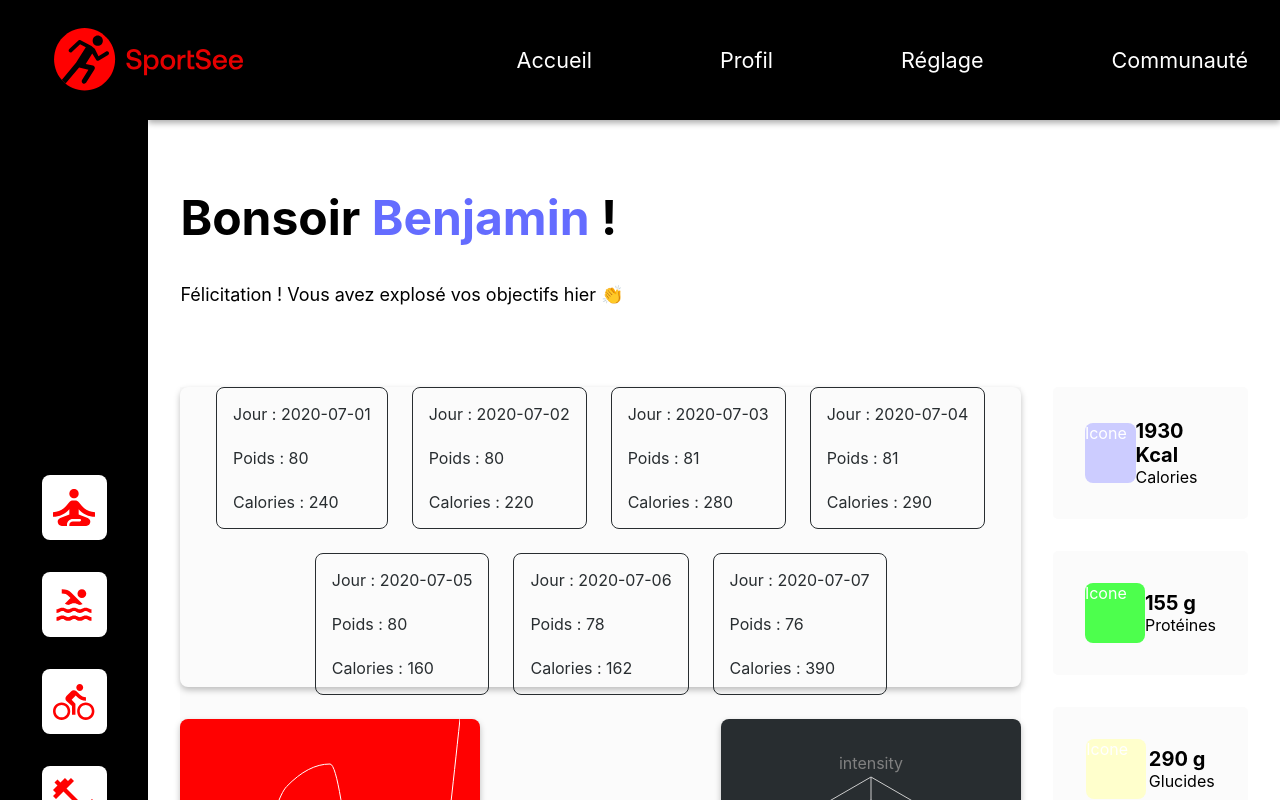
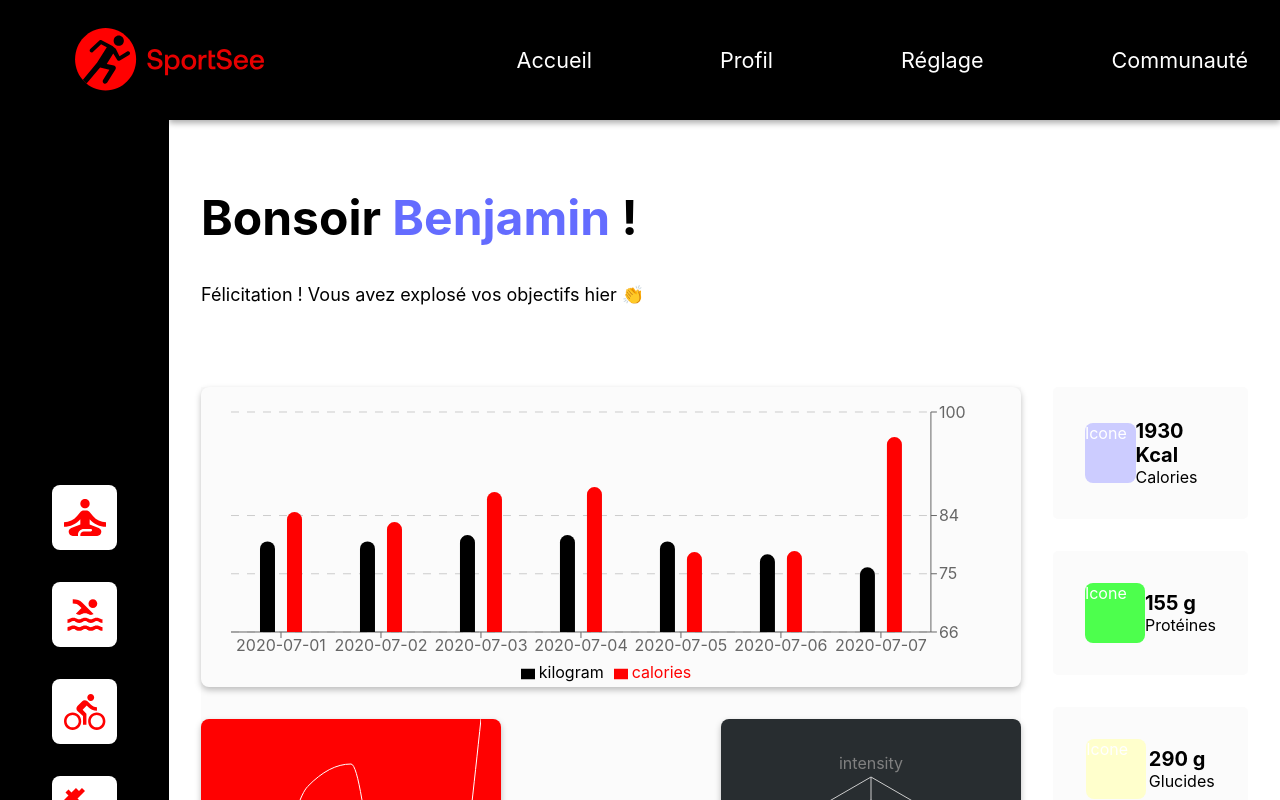
Before and after one commit to Mil00Z/sport-see, a React (Vite) app: page / in a window 1280 px wide. Shown: the top 800 px of the page. Built offline with nearby package versions, Linux system fonts and the light colour scheme.

Commit message:
Daily graphic debeug Webdesign Issue

```diff
--- a/src/components/graphics/Daily.jsx
+++ b/src/components/graphics/Daily.jsx
@@ -1,4 +1,6 @@
 import mockActivity from '@datas/mock/mockUser12Activity.json'
+
+import { BarChart, Bar, XAxis, YAxis, CartesianGrid, Tooltip, Legend,ResponsiveContainer } from 'recharts';
 
 import '@styles/layout/graphics.scss'
 
@@ -6,29 +8,61 @@ const Daily = () =>{
 
   const dataActivity = mockActivity[0];
 
-  const sessions = Object.keys(dataActivity.sessions).map(key => dataActivity.sessions[key]);
+  const dataSets = Object.keys(dataActivity.sessions).map(key => dataActivity.sessions[key]);
 
-  // console.log(sessions);
+  console.log(dataSets);
 
+  let minWeight = Math.min(...dataSets.map((item) => item.kilogram));
+
+  let maxKilCal = Math.max(...dataSets.map((item) => item.calories))
+
+
+
+const CustomTooltip = ({active,payload}) => {
+
+  if (active && payload && payload.length) {
+
+    // console.log(payload);
+
+  return (
+
+    <div className="custom-tooltip">
+        <p className="label">{payload[0].value}Kg</p>
+        <p className="label">{payload[1].value}Kcal</p>
+    </div>
+
+  )
+
+  }
+
+}
 
   return (
 
     <div className="block daily">
 
-        { sessions.map((item,index) => {
+      <ResponsiveContainer width="100%" height="100%">
 
-        return (
-          <div key={`session-${index}`} className="session">
-            <span className="day">Jour : {item.day}</span>
-            <span className="weight">Poids : {item.kilogram}</span>
-            <span className="calories">Calories : {item.calories}</span>
+          <BarChart data={dataSets} margin={{ top: 25, right: 30, left: 30, bottom:5}} barGap={12} barSize={8}  >
 
-          </div>
-        )
 
-        }
+            <CartesianGrid strokeDasharray="8" vertical={false} />
+            <XAxis dataKey="day" />
 
-    )}
+            <Bar yAxisId="right" dataKey="kilogram" fill="var(--black-color)" barSize={15} radius={[20,20,0,0]} />
+            <YAxis yAxisId="right" type="number" dataKey="kilogram" orientation="right" domain={[minWeight - 10, 100]} hide={false} />
+
+
+            <Bar yAxisId="left" dataKey="calories" fill="var(--primary-color)" barSize={15} radius={[20,20,0,0]} />
+            <YAxis yAxisId ="left" type="number" dataKey="calories" orientation="left" domain={[0, maxKilCal + 50]} hide={true}  />
+
+            <Tooltip content={<CustomTooltip />} cursor={{fill: 'rgba( 196 , 196 , 196,.5)'}}/>
+
+            <Legend />
+
+          </BarChart>
+
+      </ResponsiveContainer>
 
     </div>
 
--- a/src/styles/layout/graphics.scss
+++ b/src/styles/layout/graphics.scss
@@ -28,8 +28,8 @@
         weight:bold;
        }
     }
+  }
 
-  }
 }
 
 .score {
@@ -86,24 +86,38 @@
   gap:var(--gap);
   background:var(--light-color);
 
-  .session {
-    display: flex;
-    justify-content: center;
-    width: fit-content;
-    height:fit-content;
-    padding:1rem;
-    flex-direction: column;
-    row-gap: var(--gap);
-    border: 1px solid var(--dark-color);
-    border-radius: var(--reg-radius);
+  .custom-tooltip {
+    padding:0.35rem;
+    background-color:var(--primary-color);
 
-      .day,
-      .calories,
-      .weight {
-        color:var(--dark-color);
-      }
+    .label{
+      color:var(--white-color);
+      padding-block:.25rem;
+      font : {
 
+       }
+    }
   }
+
+  // .session {
+  //   display: flex;
+  //   justify-content: center;
+  //   width: fit-content;
+  //   height:fit-content;
+  //   padding:1rem;
+  //   flex-direction: column;
+  //   row-gap: var(--gap);
+  //   border: 1px solid var(--dark-color);
+  //   border-radius: var(--reg-radius);
+
+  //     .day,
+  //     .calories,
+  //     .weight {
+  //       color:var(--dark-color);
+  //     }
+
+  // }
+
 }
 
 .dates {
```
